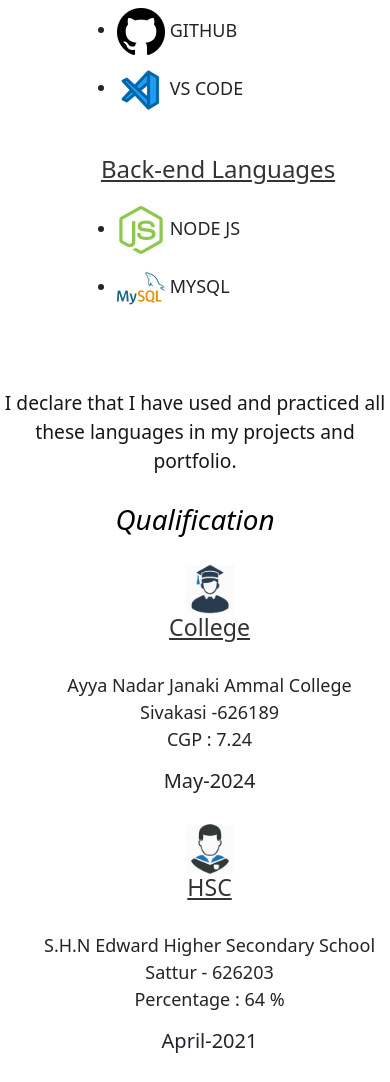
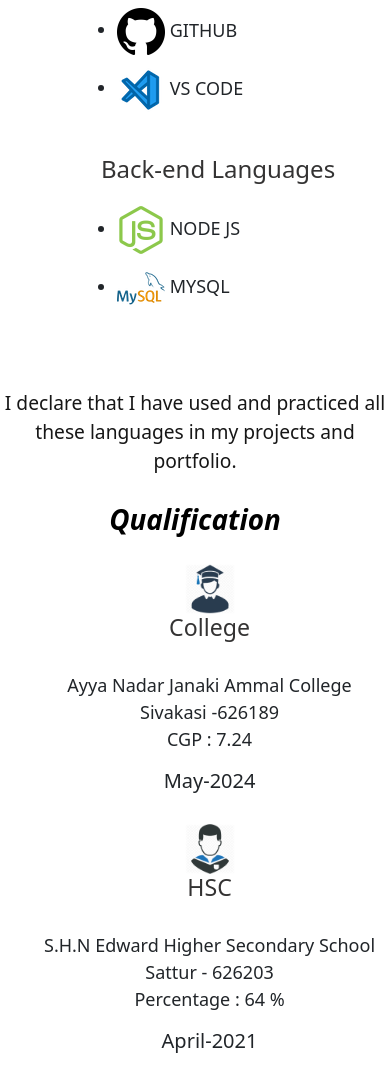
Before and after one commit to SuryaPanneer04/Personal-Website, a website: page index.html in a window 390 px wide. Shown: the part 2152-3234 px from the top of the page. Drawn offline with nearby package versions, Linux system fonts and the light colour scheme.

Commit message:
portfolio

```diff
--- a/asset/css/style.css
+++ b/asset/css/style.css
@@ -445,6 +445,7 @@ width: 48%;
 .section_title>h1{
   font-style: italic;
   color: #000000;
+  font-weight: bolder;
 }
 html, body {
   margin: 0;
@@ -558,8 +559,6 @@ html, body {
 .about_data > h2 {
   font-size: 1.5rem;
   color: #343333;
-  text-decoration: underline;
-
 }
 .section_declaration{
   padding-top: 950px;
@@ -584,15 +583,13 @@ html, body {
 }
 .item1>li>h3{
   color: #343333;
-  text-decoration:underline;
 }
 .item2>li>h3{
   color: #343333;
-  text-decoration: underline;
+
 }
 .item3>li>h3{
   color: #343333;
-  text-decoration: underline;
 }
 /* Projects Section */
 .projects {
```
